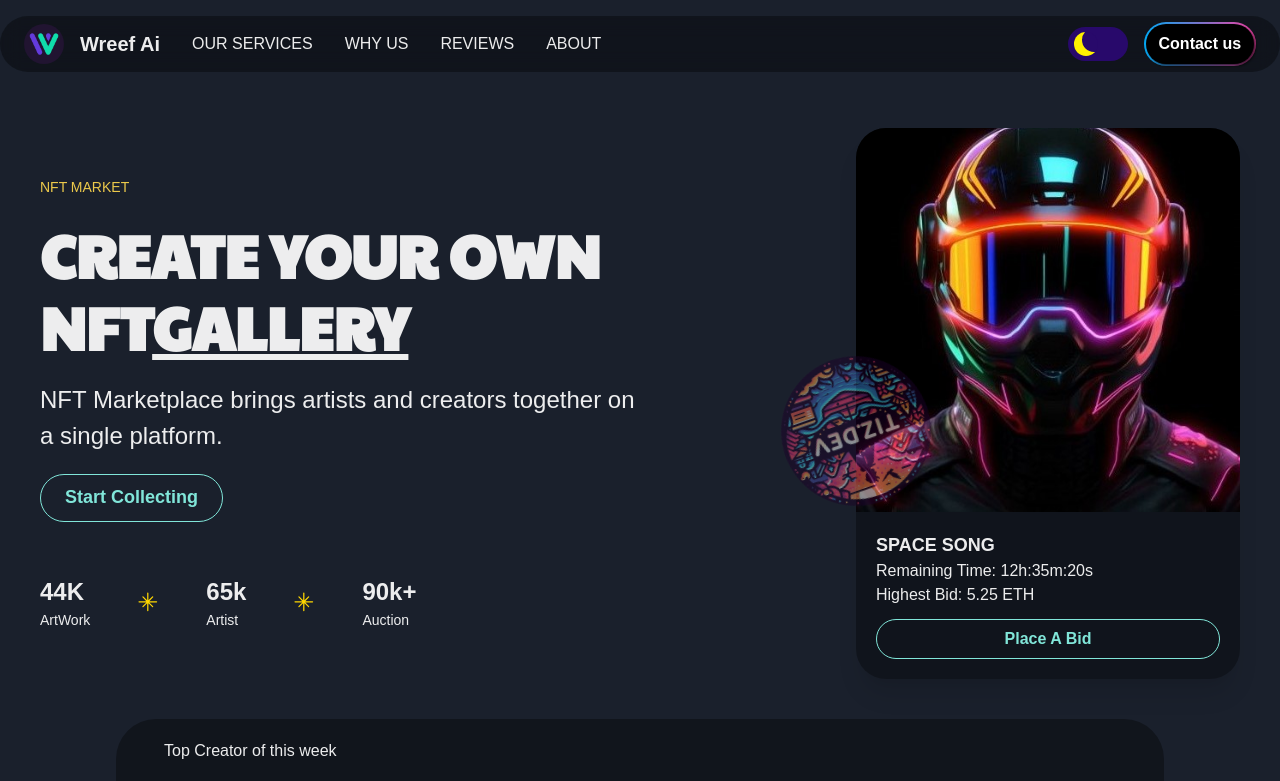
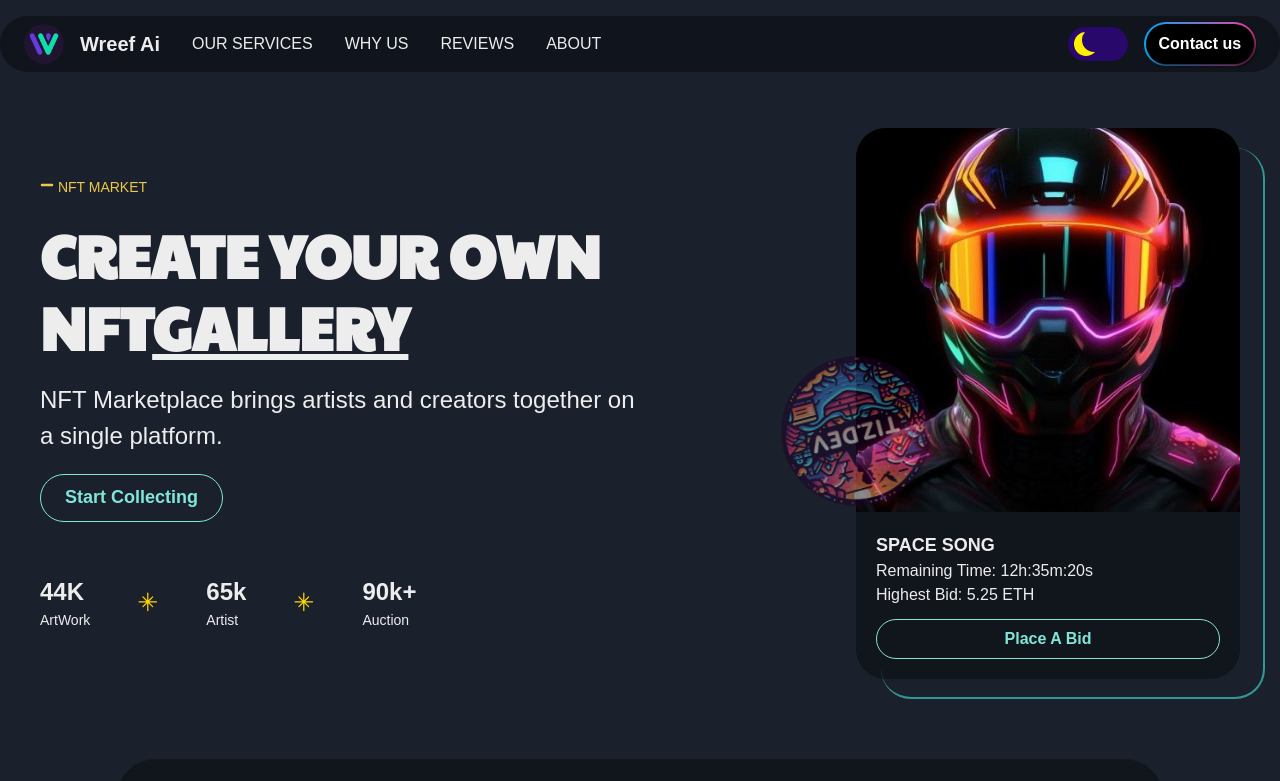
Before and after one commit to tamjidzihan/wreefAi, a React (Vite) app: page / in a window 1280 px wide. Shown: the top 781 px of the page. Built offline with nearby package versions, Linux system fonts and the light colour scheme.

Commit message:
office 2024-06-27

```diff
--- a/package.json
+++ b/package.json
@@ -21,10 +21,7 @@
     "react": "^18.2.0",
     "react-dom": "^18.2.0",
     "react-icons": "^5.2.1",
-    "react-router-dom": "^6.10.0",
-    "react-tsparticles": "^2.12.2",
-    "tsparticles": "^3.4.0",
-    "tsparticles-engine": "^2.12.0"
+    "react-router-dom": "^6.10.0"
   },
   "devDependencies": {
     "@types/react": "^18.3.3",
--- a/src/components/home/HeroCard.tsx
+++ b/src/components/home/HeroCard.tsx
@@ -10,9 +10,20 @@ const MotionImage = motion(Image);
 
 const HeroCardTry = () => {
     return (
+        <Box position="relative" my={{ base: 12, lg: 0 }}>
+            <Box
+                position="absolute"
+                top="20px"
+                left="25px"
+                w="full"
+                h="full"
+                borderRadius="30px"
+                borderRight='2px solid'
+                borderBottom='2px solid'
+                borderColor="teal.500"
+                zIndex={0}
+            />
             <MotionBox
-            mt={{ base: 10, lg: 0 }}
-            boxShadow="xl"
                 borderRadius="30px"
                 bg={useColorModeValue('RGBA(0, 0, 0, 0.06)', 'RGBA(0, 0, 0, 0.36)')}
                 backdropBlur="10px"
@@ -20,6 +31,8 @@ const HeroCardTry = () => {
                 animate={{ scale: 1 }}
                 transition={{ duration: 0.5 }}
                 position="relative"
+                zIndex={1}
+                opacity='1'
             >
                 <MotionImage
                     src={heroCardImage}
@@ -28,7 +41,13 @@ const HeroCardTry = () => {
                     boxSize='sm'
                     borderTopRadius='30px'
                 />
-            <MotionBox p={5} initial={{ y: 50, opacity: 0 }} animate={{ y: 0, opacity: 1 }} transition={{ duration: 0.5 }}>
+                <MotionBox
+                    p={5}
+                    initial={{ y: 50, opacity: 0 }}
+                    animate={{ y: 0, opacity: 1 }}
+                    transition={{ duration: 0.5 }}
+
+                >
                     <Text fontWeight="bold" fontSize="lg">SPACE SONG</Text>
                     <Text>Remaining Time: 12h:35m:20s</Text>
                     <Text>Highest Bid: 5.25 ETH</Text>
@@ -47,8 +66,9 @@ const HeroCardTry = () => {
                 </MotionBox>
 
                 <RotatingImage imagrsrc={rotatingImage} />
+            </MotionBox>
 
-        </MotionBox>
+        </Box>
     );
 };
 
--- a/src/components/home/Home.tsx
+++ b/src/components/home/Home.tsx
@@ -1,9 +1,9 @@
-import { Box, Button, Flex, Heading, Text, VStack } from '@chakra-ui/react';
+import { Box, Button, Flex, Heading, Icon, Text, VStack } from '@chakra-ui/react';
 import { motion } from 'framer-motion';
+import { FaMinus } from "react-icons/fa";
 import HeroCard from './HeroCard';
 import HeroCounter from './HeroCounter';
 import TopCreators from './TopCreators';
-
 
 const MotionBox = motion(Box);
 const MotionHeading = motion(Heading);
@@ -40,9 +40,11 @@ const Home = () => {
                     animate={{ x: 0, opacity: 1 }}
                     transition={{ duration: 0.5 }}
                 >
+
                     <MotionText color="yellow.400" fontSize="sm">
-                        NFT MARKET
+                        <Icon as={FaMinus} /> NFT MARKET
                     </MotionText>
+
                     <MotionHeading
                         fontSize="6xl"
                         fontWeight="bold"
--- a/src/components/home/TopCreators.tsx
+++ b/src/components/home/TopCreators.tsx
@@ -22,7 +22,7 @@ const Creators = [
 const TopCreators = () => {
     return (
         <MotionBox
-            mt={10}
+            mt={20}
             mx={20}
             py={5}
             bg={useColorModeValue('RGBA(0, 0, 0, 0.06)', 'RGBA(0, 0, 0, 0.36)')}
--- a/src/components/navbar/NavBar.tsx
+++ b/src/components/navbar/NavBar.tsx
@@ -21,9 +21,8 @@ const Navbar = () => {
             borderRadius="30px"
             px={6}
             my={4}
-            zIndex='99'
             backdropFilter="auto"
-            backdropBlur="10px"
+            backdropBlur="8px"
             initial={{ y: -100, opacity: 0 }}
             animate={{ y: 0, opacity: 1 }}
             transition={{ duration: 0.5 }}
--- a/src/pages/Layout.tsx
+++ b/src/pages/Layout.tsx
@@ -19,6 +19,7 @@ const Layout = () => {
                     area='nav'
                     position='sticky'
                     top='0'
+                    zIndex='9999'
                 >
                     <Navbar />
                 </GridItem>
```
Also changed, not shown: 1 other file (tests, documents, lock files or other folders). Lines whose indentation alone changed are shown as unchanged.
